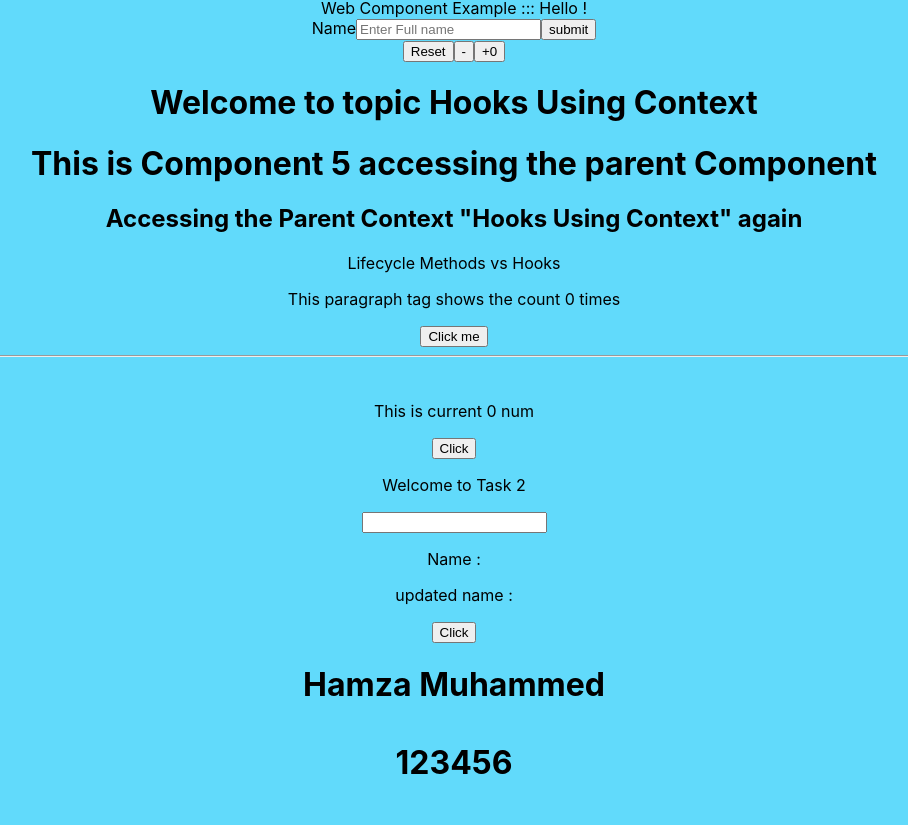
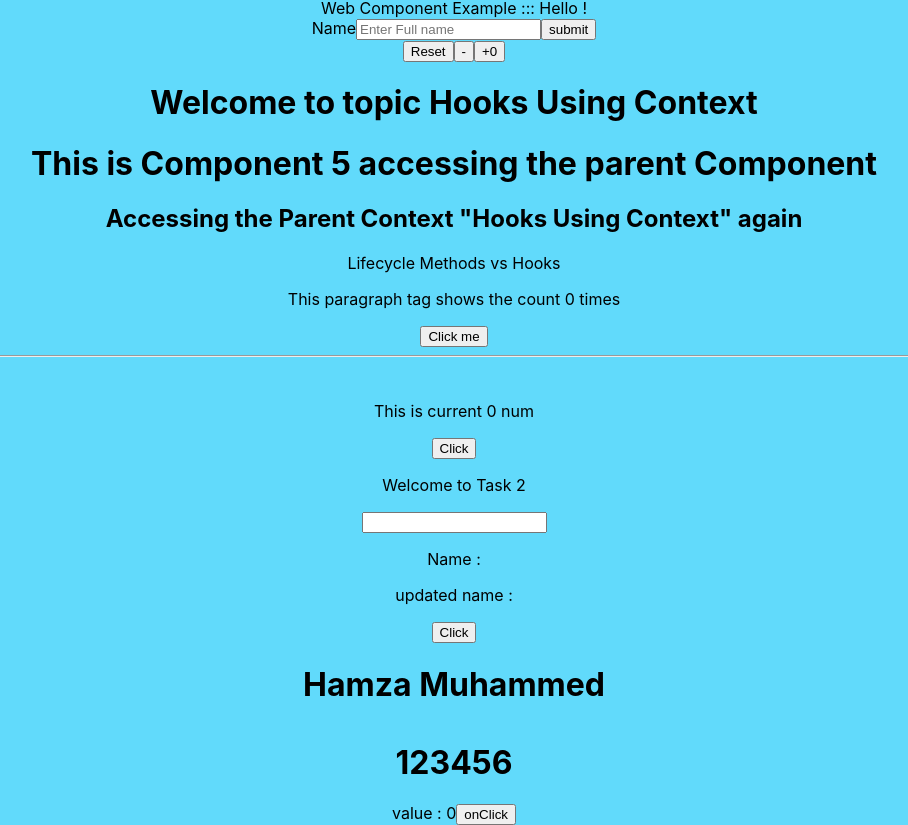
Before and after one commit to Mdhamza77/React, a React (Create React App) app: page / in a window 1280 px wide. Shown: the part 1569-2394 px from the top of the page, without its empty margins (186-1094 px from the left). Before the commit the page ends 2372 px from the top, so only its background shows below. Built offline with nearby package versions, Linux system fonts and the light colour scheme.

Commit message:
Implementation and learning on Redux concepts

```diff
--- a/src/App.js
+++ b/src/App.js
@@ -28,6 +28,7 @@ import Task1 from './Hooks/Task1';
 import Mounting from './Mounting';
 import Task2 from './Hooks/Task2';
 import TypeCheck from './TypeCheck';
+import Redux from './Redux/Redux'
 class App extends Component {
   render(){
      // Destructing the props
@@ -71,6 +72,7 @@ class App extends Component {
          <Mounting/>
          <Task2/>
          <TypeCheck/>
+         <Redux/>
 
 
 
--- /dev/null
+++ b/src/Redux/Redux.js
@@ -0,0 +1,17 @@
+import react, {useState,useEffect} from 'react'
+
+export  default function Redux() {
+    // State declaration
+    const [count , setCount] = useState(0);
+    // Actions Performed based on input
+    const increment = ()=>{
+        setCount(prev => prev + 1)
+    }
+// View : description display on UI
+    return(
+        <div>
+           value : {count}
+           <button onClick={increment}>onClick</button>
+        </div>
+    )
+    }
```
Also changed, not shown: src/app/store.js (added, +8 -0 lines).
